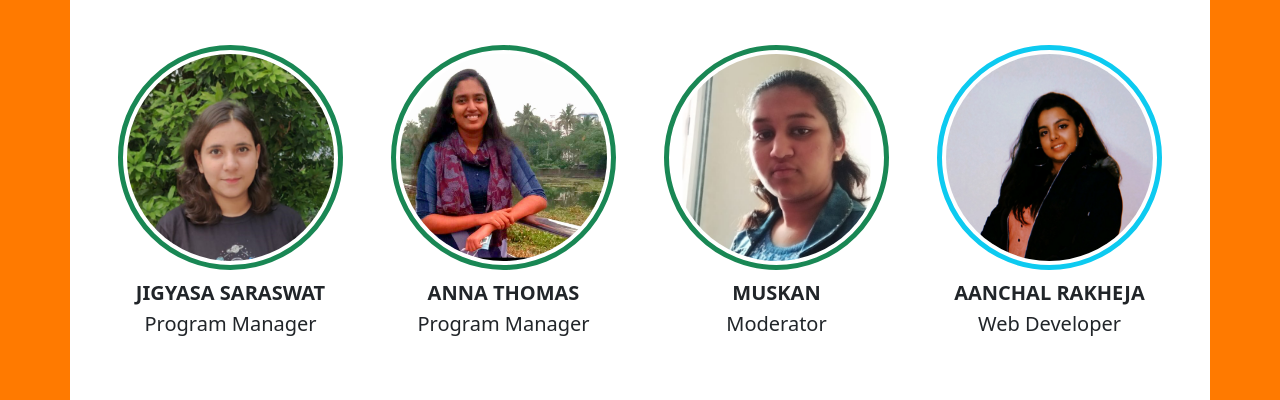
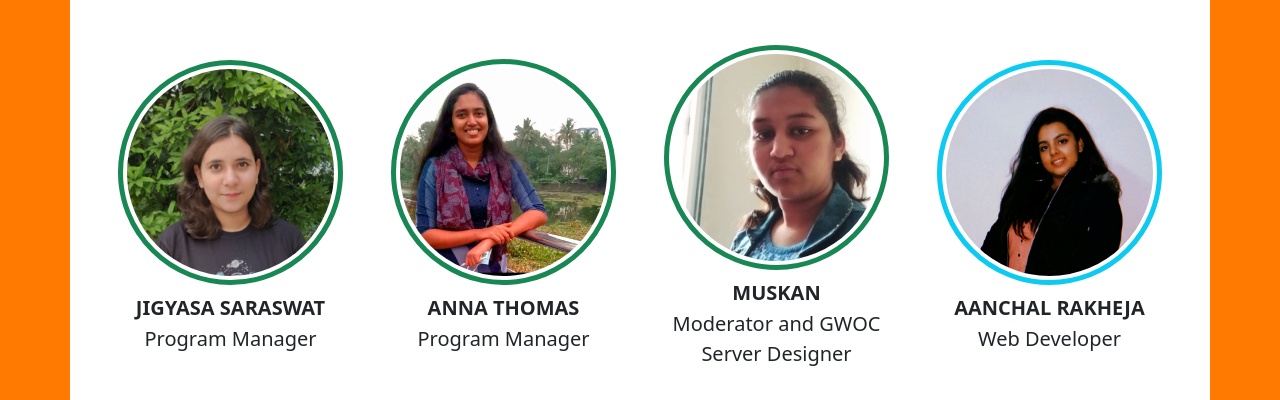
Before and after one commit to girlscript/GS-Winter-Of-Contributing, a plain HTML site: page pages/team.html in a window 1280 px wide. Shown: the part 323-723 px from the top of the page. Drawn offline with nearby package versions, Linux system fonts and the light colour scheme.

Commit message:
Update team.html

```diff
--- a/pages/team.html
+++ b/pages/team.html
@@ -99,7 +99,7 @@
                         <img src="../assets/team/Muskan- Managing team.png" alt="" class="img-fluid img-thumbnail rounded-circle border-5 border-success">
                     </div>
                     <p class="lead fw-bold mt-2">MUSKAN</p>
-                    <p class="lead" style="margin-top:-15px">Moderator</p>
+                    <p class="lead" style="margin-top:-15px">Moderator and GWOC Server Designer</p>
                 </div>
 
                 <div class="col-10 col-sm-5 col-md-3 col-xl-3">
```
